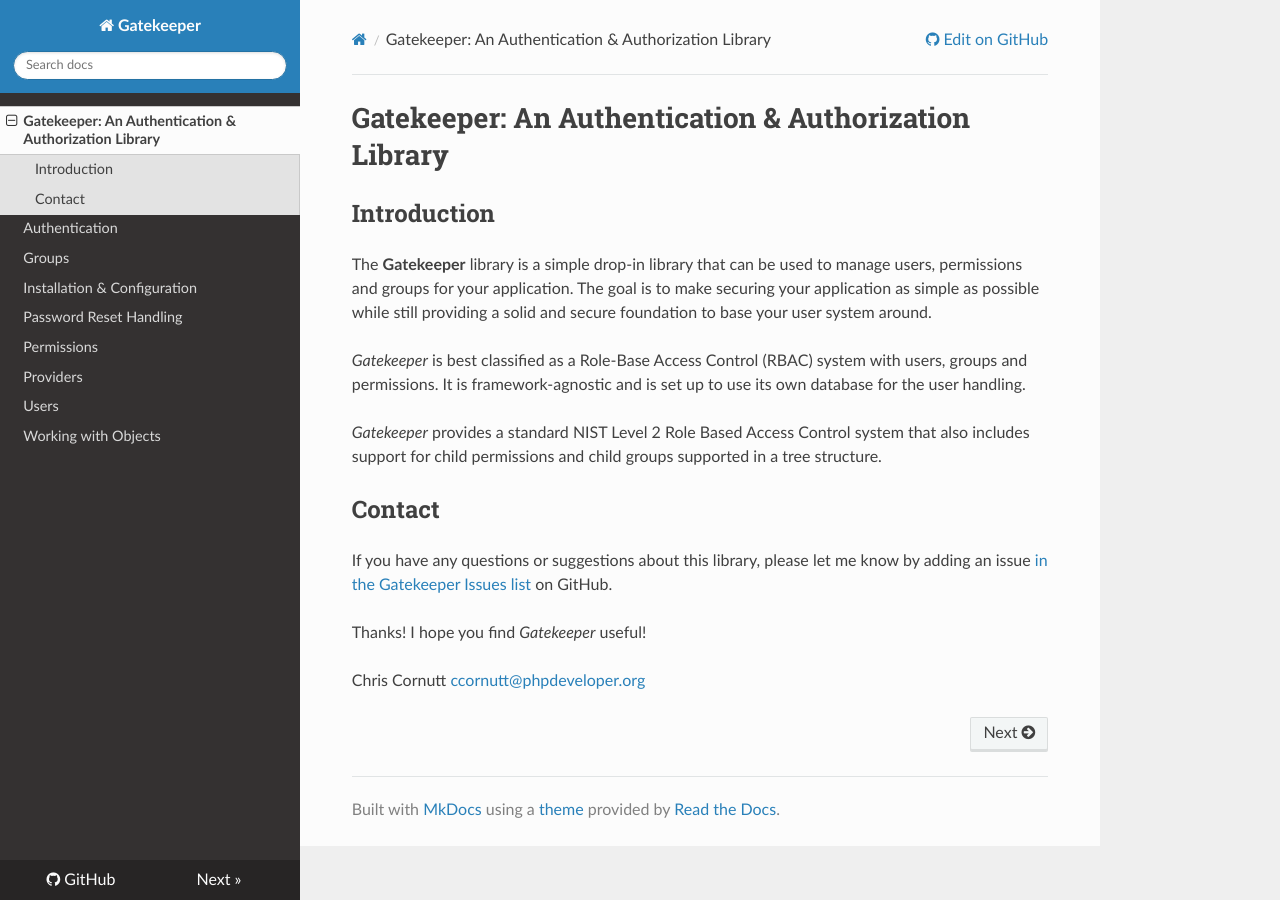
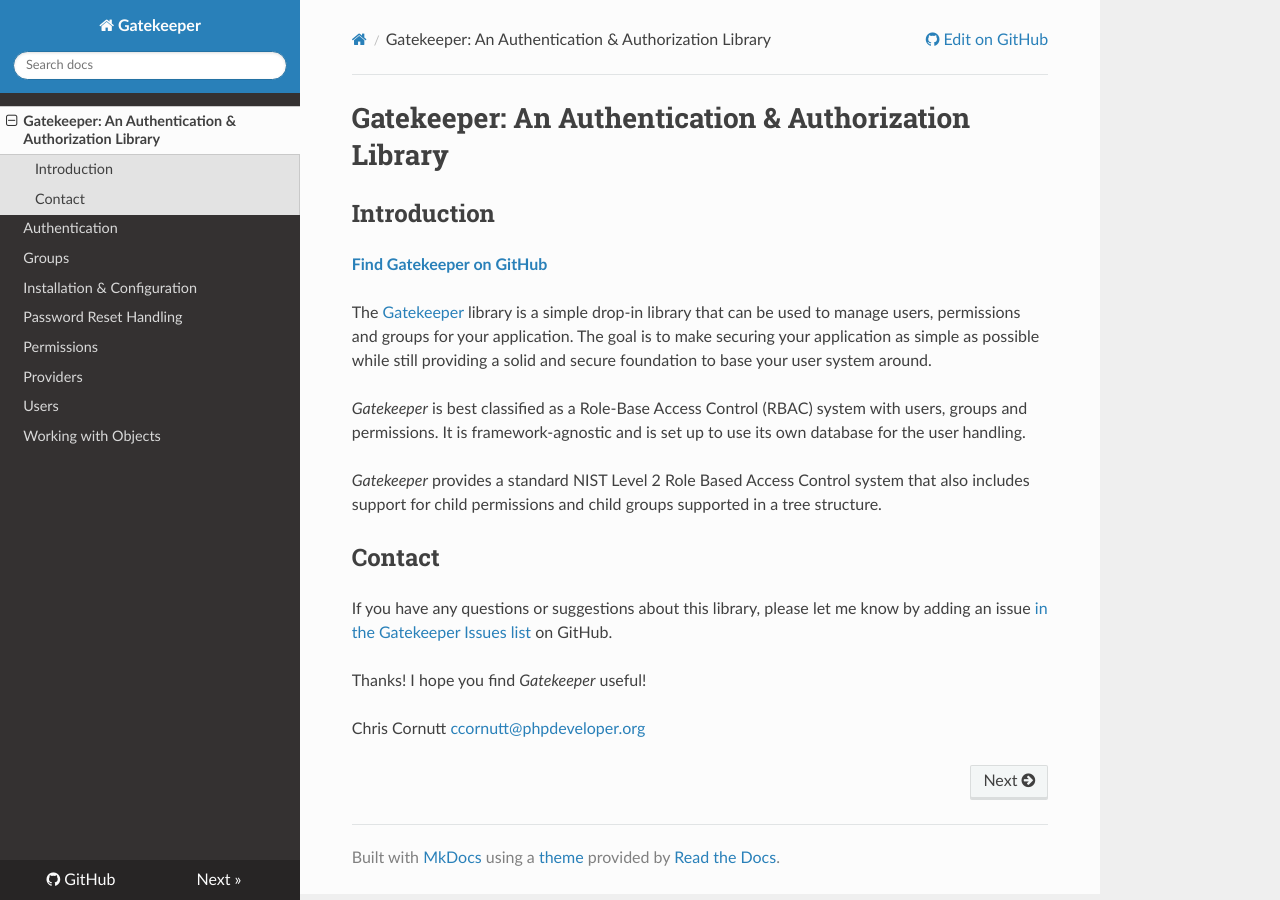
Before and after one commit to psecio/gatekeeper, an MkDocs documentation site: the page built from docs/index.md, in a window 1280 px wide. Built offline with MkDocs 1.6.1, drawn with Linux system fonts in a browser that asks for light colours; nearby versions of some CDN libraries.

Commit message:
adding GitHub link to docs index

```diff
--- a/docs/index.md
+++ b/docs/index.md
@@ -2,7 +2,9 @@
 
 ## Introduction
 
-The **Gatekeeper** library is a simple drop-in library that can be used to manage users, permissions and groups for
+**[Find Gatekeeper on GitHub](https://github.com/psecio/gatekeeper)**
+
+The [Gatekeeper](https://github.com/psecio/gatekeeper) library is a simple drop-in library that can be used to manage users, permissions and groups for
 your application. The goal is to make securing your application as simple as possible while still providing a solid and
 secure foundation to base your user system around.
 
```
